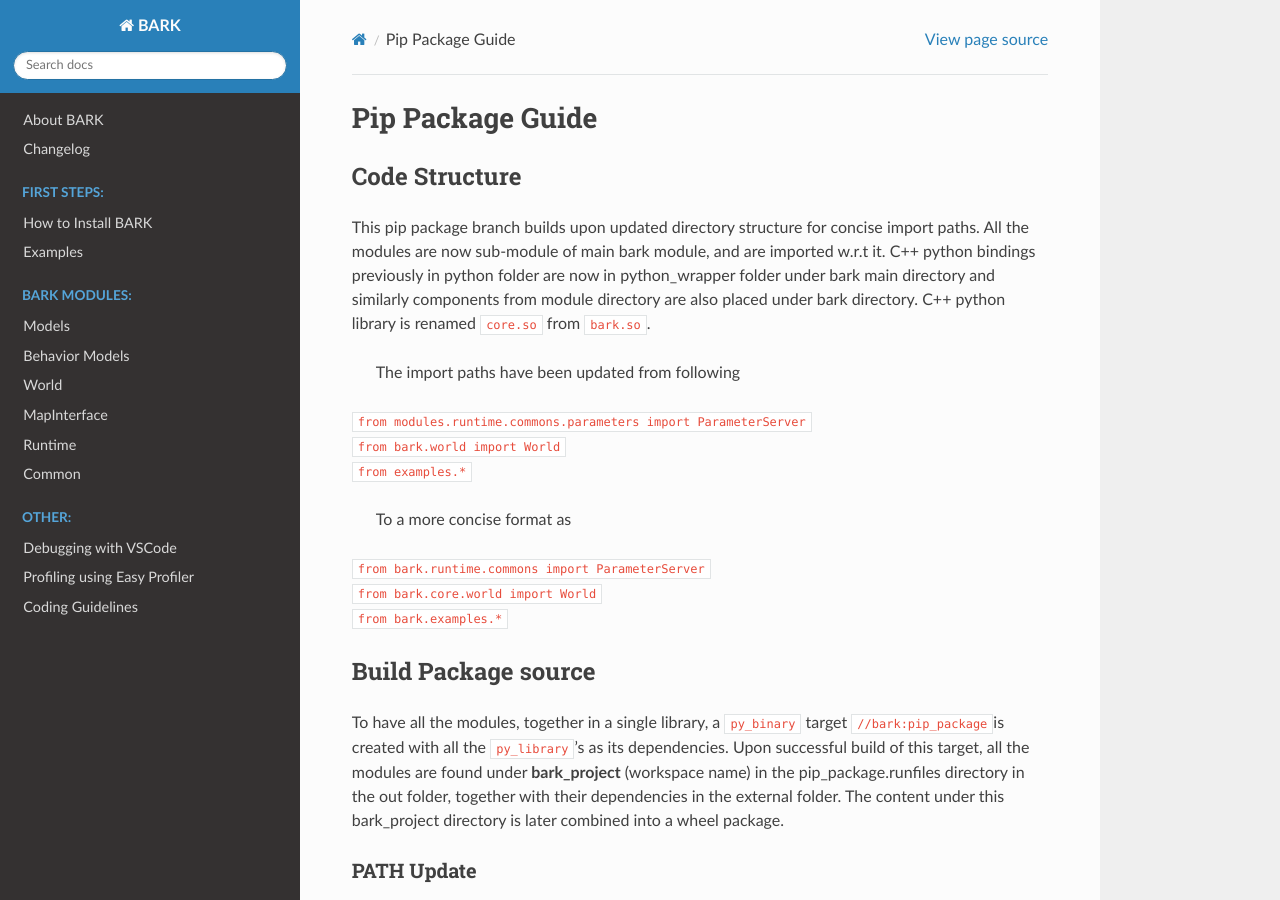
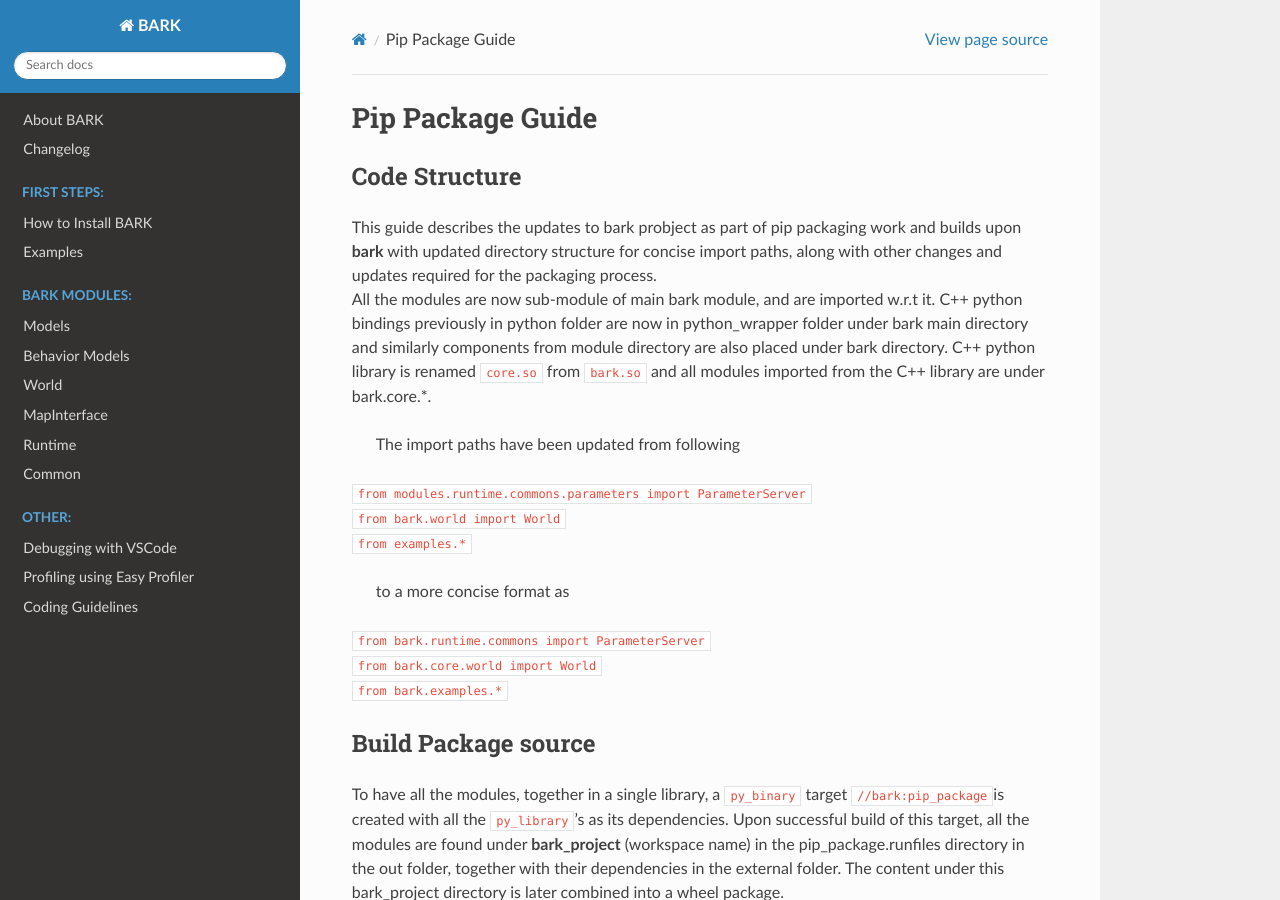
Before and after one commit to bark-simulator/bark, a Sphinx documentation site: the page built from docs/source/packaging_guide.md, in a window 1280 px wide and 900 px high. Built offline with Sphinx 7.4.7 and the Read the Docs theme 2.0.0, drawn with Linux system fonts in a browser that asks for light colours; some of the changed text lies outside the part shown.

Commit message:
updated  packaging documentation with formatting and mistake fixes

```diff
--- a/docs/source/packaging_guide.md
+++ b/docs/source/packaging_guide.md
@@ -4,7 +4,8 @@
 
 ## Code Structure
 
-This pip package branch builds upon updated directory structure for concise import paths. All the modules  are now sub-module of main bark module, and are imported w.r.t it.  C++ python bindings previously in python folder are now in python_wrapper folder under bark main directory and similarly components from module directory are also placed under bark directory. C++ python library is renamed `core.so` from `bark.so`.
+This guide describes the updates to bark probject as part of pip packaging work and builds upon **bark** with updated directory structure for concise import paths, along with other changes and updates required for the packaging process.
+All the modules  are now sub-module of main bark module, and are imported w.r.t it.  C++ python bindings previously in python folder are now in python_wrapper folder under bark main directory and similarly components from module directory are also placed under bark directory. C++ python library is renamed `core.so` from `bark.so` and all modules imported from the C++ library are under bark.core.*.
 
 > The import paths have been updated from following
 
@@ -12,7 +13,7 @@ This pip package branch builds upon updated directory structure for concise impo
 `from bark.world import World`
 `from examples.*`
 
-> To a more concise format as
+> to a more concise format as
 
 `from bark.runtime.commons import ParameterServer`
 `from bark.core.world import World`
@@ -66,7 +67,7 @@ After successful completion of tests, the package is built using
 > Note: The above command automatically identifies if the code is pure python package, in which case the package is available for all platforms and configurations. In our case we make use of locally compiled thus platform dependent`core.so` shared library(exposing  C++  functionality of Bark API) .
 > But as the Library is not compiled using `setup.py` script so the script does not identify the shared library and considers the package as a standard python package. Adding an extra empty extension under `ext_modules` instructs the package building code to mark the wheel file as a platform dependent code, thus generating a wheel file for the specific build platform.
 > Therefore, when installing the package using `pip install ..`  the pip will pick the appropriate wheel to install.
-> This approach works for non Linux distributions only as setup.py generates literal platform specific versions  for non Linux OS's while for all the Linux distros it generates a generic linux_x86_64 tag, which is rejected by PyPI repository.  For Linux, the [PyPI standard](https://packaging.python.org/specifications/platform-compatibility-tags/) requires that a standard docker image called [manylinux](https://github.com/pypa/manylinux) be used for building the wheel.
+> This approach works for non Linux distributions only as setup.py generates literal platform specific versions  for non Linux OS's while for all the Linux distros it generates a generic linux_x86_64 tag, which is rejected by PyPi repository.  For Linux, the [PyPi standard](https://packaging.python.org/specifications/platform-compatibility-tags/) requires that a standard docker image called [manylinux](https://github.com/pypa/manylinux) be used for building the wheel.
 > The process for building pip package in the specified docker container has some complications caused by Bazel support along with C++ libraries. so the  current approach is to have version specific wheels for Mac OS and a generic wheel for Linux based systems that is build on Ubuntu 64. It shall not work with all of Linux distros but shall be compatible with most of debian based architectures.
 
 Once a wheel is built, it can be uploaded to PyPi repository.
```
